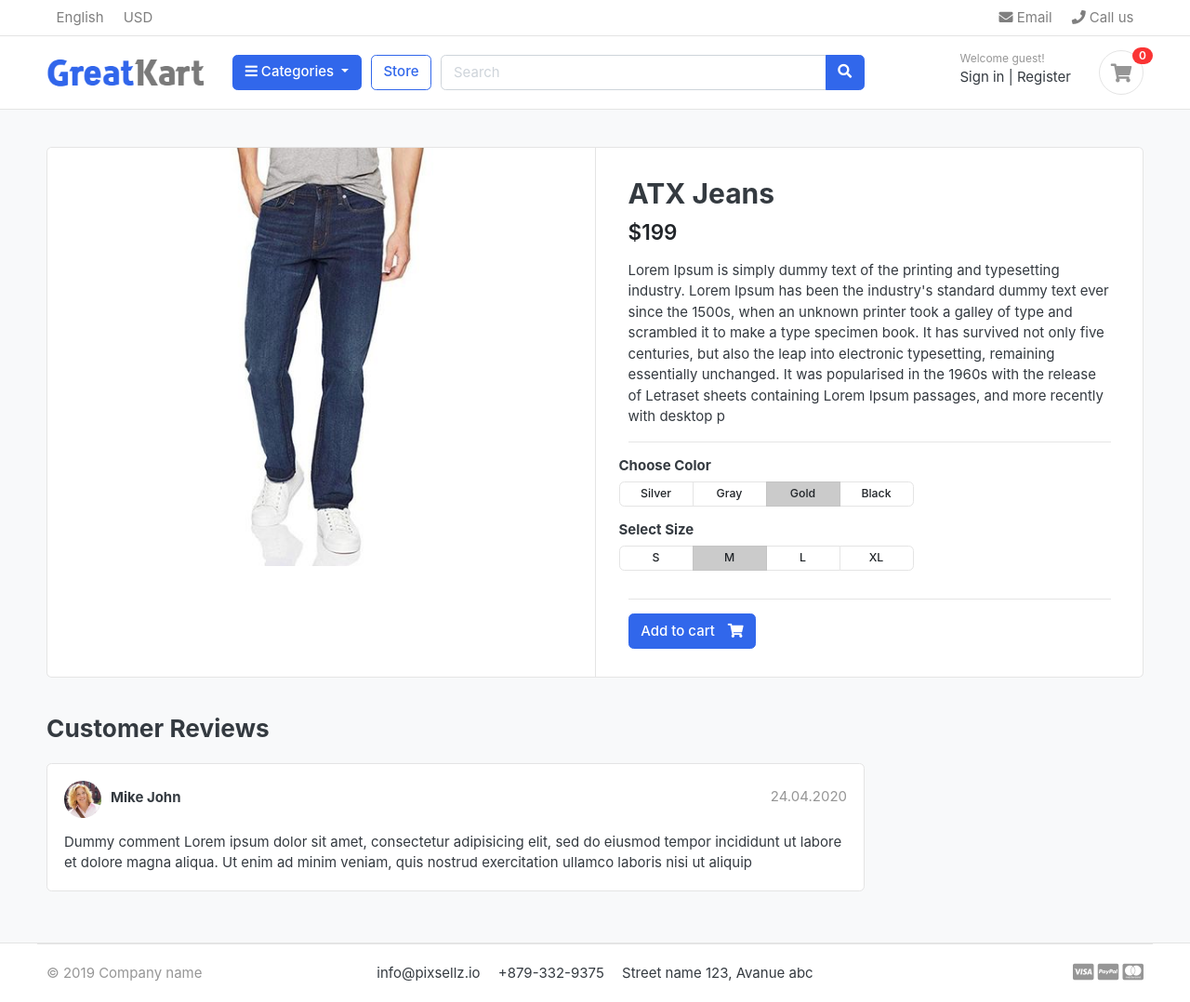
After one commit to raghavchugh21/Project-Dash, a Django app: page /store/jeans/atx-jeans/ in a window 1280 px wide. The commit adds this page. Shown: the whole page at 93% size. Run offline with Django 3.2, Linux system fonts and the light colour scheme; data comes from the database, SQL or seed files in the repository; both versions use the stored data as it was after the commit; some libraries are stand-ins or nearby versions; some web fonts are replaced.

Commit message:
Added Single Product Page

```diff
--- a/OOS/settings.py
+++ b/OOS/settings.py
@@ -66,6 +66,7 @@ TEMPLATES = [
                 'django.template.context_processors.request',
                 'django.contrib.auth.context_processors.auth',
                 'django.contrib.messages.context_processors.messages',
+                'category.context_preprocessors.menu_links',
             ],
         },
     },
--- a/OOS/urls.py
+++ b/OOS/urls.py
@@ -21,7 +21,7 @@ from django.conf import settings
 
 urlpatterns = [
     path('admin/', admin.site.urls),
-    path('', views.HomePage, name='Home'),
+    path('', views.HomePage, name='home'),
     path('store/', include('store.urls')),
 ]
 urlpatterns += static(settings.MEDIA_URL, document_root=settings.MEDIA_ROOT)
--- /dev/null
+++ b/category/context_preprocessors.py
@@ -0,0 +1,6 @@
+from .models import Category
+
+
+def menu_links(request):
+    links = Category.objects.all()
+    return dict(links=links)
--- a/category/models.py
+++ b/category/models.py
@@ -1,5 +1,5 @@
 from django.db import models
-
+from django.urls import reverse
 # Create your models here.
 
 
@@ -15,3 +15,6 @@ class Category(models.Model):
 
     def __str__(self):
         return self.category_name
+
+    def get_url(self):
+        return reverse('products_by_category', args=[self.slug])
--- a/store/models.py
+++ b/store/models.py
@@ -1,5 +1,6 @@
 from django.db import models
 from category.models import Category
+from django.urls import reverse
 
 
 # Create your models here.
@@ -19,3 +20,6 @@ class Product(models.Model):
 
     def __str__(self):
         return self.product_name
+
+    def get_url(self):
+        return reverse('product_detail', args=[self.category.slug, self.slug])
--- a/store/urls.py
+++ b/store/urls.py
@@ -5,6 +5,7 @@ from django.conf import settings
 
 urlpatterns = [
     path('', views.store, name='store'),
-    path('<slug:category_slug>/', views.store, name='products_by_category')
+    path('<slug:category_slug>/<slug:product_slug>/', views.product_detail, name='product_detail'),
+    path('<slug:category_slug>/', views.store, name='products_by_category'),
 ]
 urlpatterns += static(settings.MEDIA_URL, document_root=settings.MEDIA_ROOT)
--- a/store/views.py
+++ b/store/views.py
@@ -18,3 +18,15 @@ def store(request, category_slug=None):
         'products_count': products.count(),
     }
     return render(request, 'store/store.html', context)
+
+
+def product_detail(request, category_slug, product_slug):
+
+    try:
+        single_product = Product.objects.get(category__slug=category_slug, slug=product_slug)
+    except Exception as E:
+        raise E
+
+    context = {'single_product': single_product}
+
+    return render(request, 'store/product_detail.html', context)
--- a/templates/Home.html
+++ b/templates/Home.html
@@ -19,7 +19,7 @@
 <div class="container">
 
 <header class="section-heading">
-    <a href="./store.html" class="btn btn-outline-primary float-right">See all</a>
+    <a href="{% url 'store' %}" class="btn btn-outline-primary float-right">See all</a>
     <h3 class="section-title">Popular products</h3>
 </header><!-- sect-heading -->
 
@@ -28,9 +28,9 @@
     {% for product in products %}
     <div class="col-md-3">
         <div class="card card-product-grid">
-            <a href="./product-detail.html" class="img-wrap"> <img src="{{ product.images.url }}"> </a>
+            <a href="{{ product.get_url }}" class="img-wrap"> <img src="{{ product.images.url }}"> </a>
             <figcaption class="info-wrap">
-                <a href="./product-detail.html" class="title">{{ product.product_name }}</a>
+                <a href="{{ product.get_url }}" class="title">{{ product.product_name }}</a>
                 <div class="price mt-1">${{ product.price }}</div> <!-- price-wrap.// -->
             </figcaption>
         </div>
--- a/templates/includes/Navbar.html
+++ b/templates/includes/Navbar.html
@@ -29,26 +29,24 @@
         <div class="container">
     <div class="row align-items-center">
         <div class="col-lg-2 col-md-3 col-6">
-            <a href="./" class="brand-wrap">
+            <a href="{% url 'home' %}" class="brand-wrap">
                 <img class="logo" src="{% static './images/logo.png' %}">
             </a> <!-- brand-wrap.// -->
         </div>
         <div class="col-lg col-sm col-md col-6 flex-grow-0">
             <div class="category-wrap dropdown d-inline-block float-right">
                 <button type="button" class="btn btn-primary dropdown-toggle" data-toggle="dropdown">
-                    <i class="fa fa-bars"></i> All category
+                    <i class="fa fa-bars"></i> Categories
                 </button>
                 <div class="dropdown-menu">
-                    <a class="dropdown-item" href="#">Machinery / Mechanical Parts / Tools </a>
-                    <a class="dropdown-item" href="#">Consumer Electronics / Home Appliances </a>
-                    <a class="dropdown-item" href="#">Auto / Transportation</a>
-                    <a class="dropdown-item" href="#">Apparel / Textiles / Timepieces </a>
-                    <a class="dropdown-item" href="#">Home & Garden / Construction / Lights </a>
-                    <a class="dropdown-item" href="#">Beauty & Personal Care / Health </a>
+                    <a class="dropdown-item" href="{% url 'store' %}">All categories</a>
+                    {% for category in links %}
+                    <a class="dropdown-item" href="{{category.get_url}}">{{ category.category_name}} </a>
+                    {% endfor %}
                 </div>
             </div>  <!-- category-wrap.// -->
         </div> <!-- col.// -->
-        <a href="./store.html" class="btn btn-outline-primary">Store</a>
+        <a href="{% url 'store' %}" class="btn btn-outline-primary">Store</a>
         <div class="col-lg  col-md-6 col-sm-12 col">
             <form action="#" class="search">
                 <div class="input-group w-100">
--- /dev/null
+++ b/templates/store/product_detail.html
@@ -0,0 +1,122 @@
+{% extends 'base.html' %}
+
+{% block content %}
+
+<section class="section-content padding-y bg">
+<div class="container">
+
+<!-- ============================ COMPONENT 1 ================================= -->
+<div class="card">
+	<div class="row no-gutters">
+		<aside class="col-md-6">
+<article class="gallery-wrap">
+	<div class="img-big-wrap">
+	   <a href="#"><img src="{{ single_product.images.url }}"></a>
+	</div> <!-- img-big-wrap.// -->
+
+</article> <!-- gallery-wrap .end// -->
+		</aside>
+		<main class="col-md-6 border-left">
+<article class="content-body">
+
+<h2 class="title">{{ single_product.product_name }}</h2>
+
+<div class="mb-3">
+	<var class="price h4">${{ single_product.price }}</var>
+</div>
+
+<p>
+    {{ single_product.description }}
+</p>
+
+
+<hr>
+	<div class="row">
+		<div class="item-option-select">
+			<h6>Choose Color</h6>
+			<div class="btn-group btn-group-sm btn-group-toggle" data-toggle="buttons">
+			  <label class="btn btn-light">
+			    <input type="radio" name="radio_color"> Silver
+			  </label>
+			  <label class="btn btn-light">
+			    <input type="radio" name="radio_color" > Gray
+			  </label>
+			  <label class="btn btn-light active">
+			    <input type="radio" name="radio_color checked"> Gold
+			  </label>
+			  <label class="btn btn-light">
+			    <input type="radio" name="radio_color"> Black
+			  </label>
+			</div>
+		</div>
+	</div> <!-- row.// -->
+	<div class="row">
+		<div class="item-option-select">
+			<h6>Select Size</h6>
+			<div class="btn-group btn-group-sm btn-group-toggle" data-toggle="buttons">
+			  <label class="btn btn-light">
+			    <input type="radio" name="radio_color"> S
+			  </label>
+			  <label class="btn btn-light active">
+			    <input type="radio" name="radio_color" checked> M
+			  </label>
+			  <label class="btn btn-light">
+			    <input type="radio" name="radio_color"> L
+			  </label>
+			  <label class="btn btn-light">
+			    <input type="radio" name="radio_color"> XL
+			  </label>
+			</div>
+		</div>
+	</div> <!-- row.// -->
+	<hr>
+    {% if single_product.stock <= 0 %}
+        <h5 class="text-danger">Out of Stock</h5>
+    {% else %}
+	<a href="./product-detail.html" class="btn  btn-primary"> <span class="text">Add to cart</span> <i class="fas fa-shopping-cart"></i>  </a>
+    {% endif %}
+</article> <!-- product-info-aside .// -->
+		</main> <!-- col.// -->
+	</div> <!-- row.// -->
+</div> <!-- card.// -->
+<!-- ============================ COMPONENT 1 END .// ================================= -->
+
+<br>
+
+<div class="row">
+			<div class="col-md-9">
+
+	<header class="section-heading">
+		<h3>Customer Reviews </h3>
+
+	</header>
+
+	<article class="box mb-3">
+		<div class="icontext w-100">
+			<img src="./images/avatars/avatar1.jpg" class="img-xs icon rounded-circle">
+			<div class="text">
+				<span class="date text-muted float-md-right">24.04.2020 </span>
+				<h6 class="mb-1">Mike John </h6>
+
+			</div>
+		</div> <!-- icontext.// -->
+		<div class="mt-3">
+			<p>
+				Dummy comment Lorem ipsum dolor sit amet, consectetur adipisicing elit, sed do eiusmod
+				tempor incididunt ut labore et dolore magna aliqua. Ut enim ad minim veniam,
+				quis nostrud exercitation ullamco laboris nisi ut aliquip
+			</p>
+		</div>
+	</article>
+
+
+
+	</div> <!-- col.// -->
+</div> <!-- row.// -->
+
+
+</div> <!-- container .//  -->
+</section>
+<!-- ========================= SECTION CONTENT END// ========================= -->
+
+{% endblock %}
```
Also changed, not shown: templates/store/store.html (+8 -9 lines), db.sqlite3, 1 other file.
